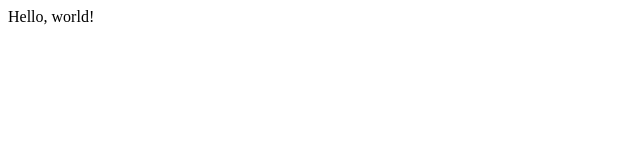
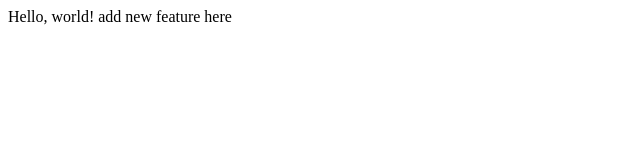
Before and after one commit to 4c0y/lecture1, a plain HTML site: page index.html in a window 1280 px wide. Shown: the whole page, without its empty margins (0-640 px from the left). Drawn offline with Linux system fonts and the light colour scheme.

Commit message:
add new feature

```diff
--- a/index.html
+++ b/index.html
@@ -5,5 +5,6 @@
     </head>
     <body>
         Hello, world!
+        add new feature here
     </body>
 </html>
```
